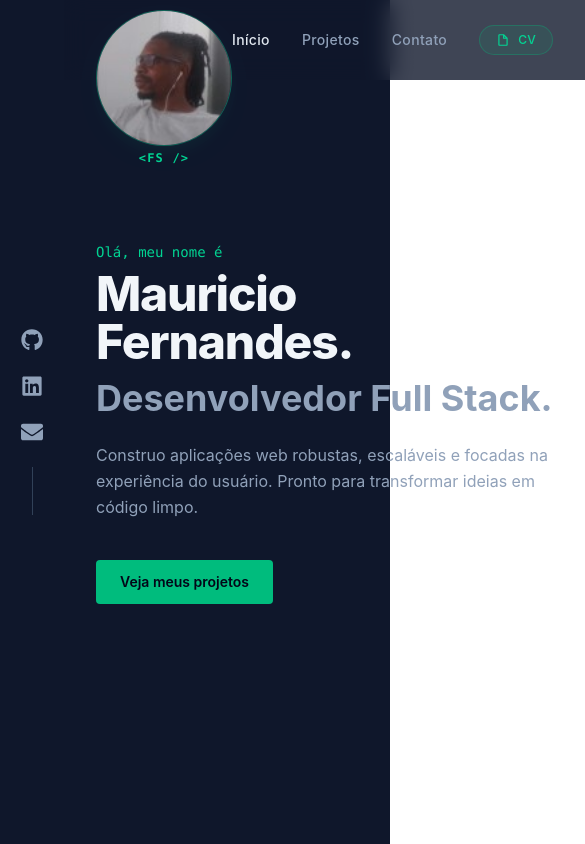
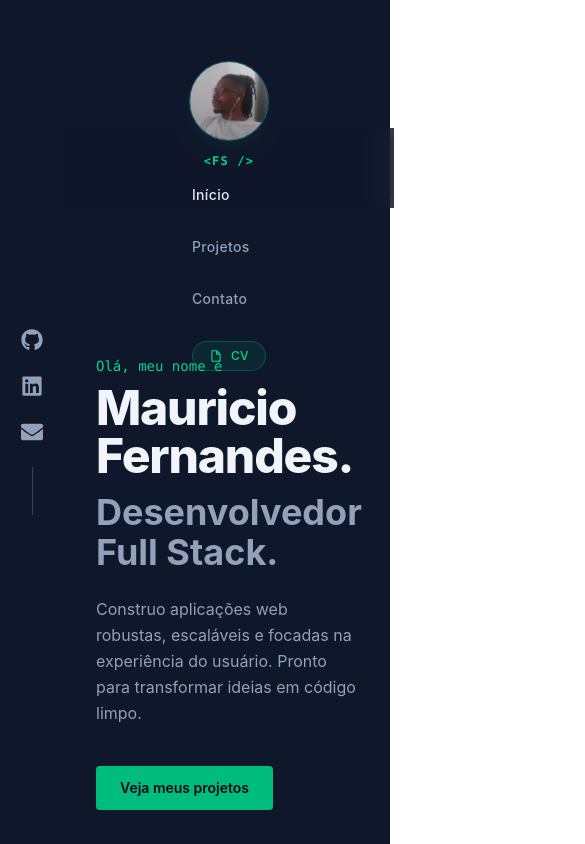
Before and after one commit to SaimomFernandes/new-portifoly, a React (Vite) app: page / in a window 390 px wide. Shown: the top 844 px of the page, 585 px wide, since content can reach past the window. Built offline with nearby package versions, Linux system fonts and the light colour scheme.

Commit message:
atualizando a responsividade mobile frist

```diff
--- a/src/components/Navbar.jsx
+++ b/src/components/Navbar.jsx
@@ -2,19 +2,21 @@ import { BiFileBlank } from "react-icons/bi";
 
 export default function Navbar() {
   return (
-    <header className="sticky top-0 z-40 flex h-20 items-center justify-between bg-slate-900/80 px-8 backdrop-blur-md">
+
+                    // sticky top-0 z-40 flex                                       h-20 items-center justify-between bg-slate-900/80 px-8 backdrop-blur-md
+    <header className="sticky top-0 z-40 flex flex-col sm:flex-row sm:mb-0 sm:justify-between sm:mt-2 gap-4 mb-8 mt-32 h-20 items-center justify-center bg-slate-900/80 px-8 backdrop-blur-md  ">
         <div className="flex flex-col items-center gap-1 pt-20 mt-4">
             {/* Foto maior (Aumentou de 36px para 56px) */}
-            <div className="w-34 h-34   rounded-full overflow-hidden border border-emerald-500/40 bg-slate-800  shadow-lg shadow-emerald-500/5">
+            <div className="w-20 h-20 sm:w-38 sm:h-38   rounded-full overflow-hidden border border-emerald-500/40 bg-slate-800  shadow-lg shadow-emerald-500/5">
               <img src="/minhafotodecapa.jpg" alt="Maurício" className="w-full h-full object-cover" />
             </div>
             {/* Logo centralizado logo abaixo da foto com fonte um pouco menor para equilibrar */}
-            <div className="text-xs font-bold tracking-widest text-emerald-400 font-mono">
+            <div className="text-xs font-bold pt-2 tracking-widest text-emerald-400 font-mono">
               &lt;FS /&gt;
            </div>
         </div>
-
-        <nav className="flex items-center gap-8 text-sm font-medium tracking-wide">
+        {/* flex flex-col sm:flex-row items-center gap-8 text-sm font-medium tracking-wide */}
+        <nav className="flex flex-col sm:flex-row  sm:items-center gap-8 text-sm font-medium tracking-wide">
             <a href="#inicio" className="text-slate-200 transition-colors hover:text-emerald-400">Início</a>
             <a href="#projetos" className="text-slate-400 transition-colors hover:text-emerald-400">Projetos</a>
             <a href="#contato" className="text-slate-400 transition-colors hover:text-emerald-400">Contato</a>
```
